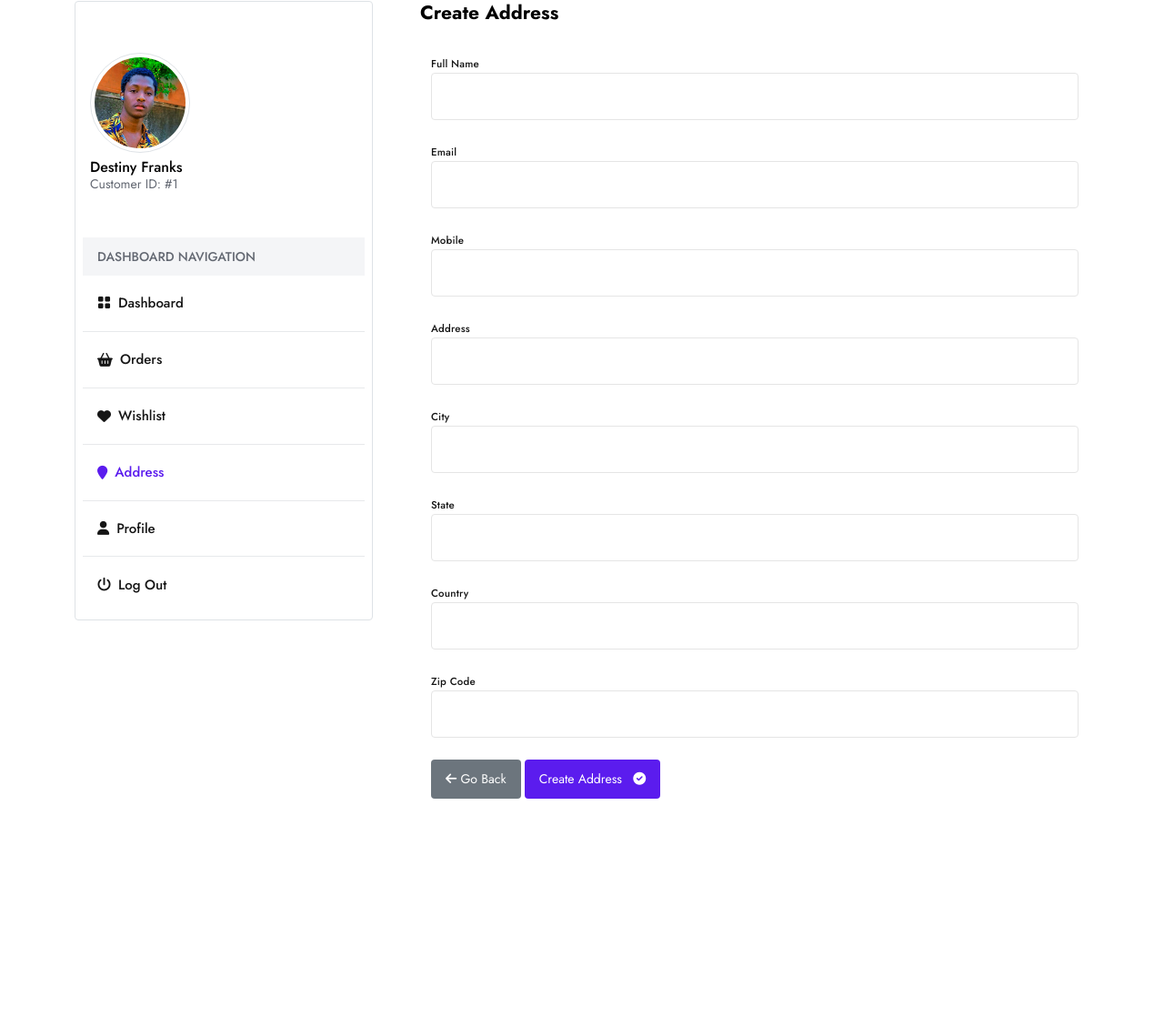
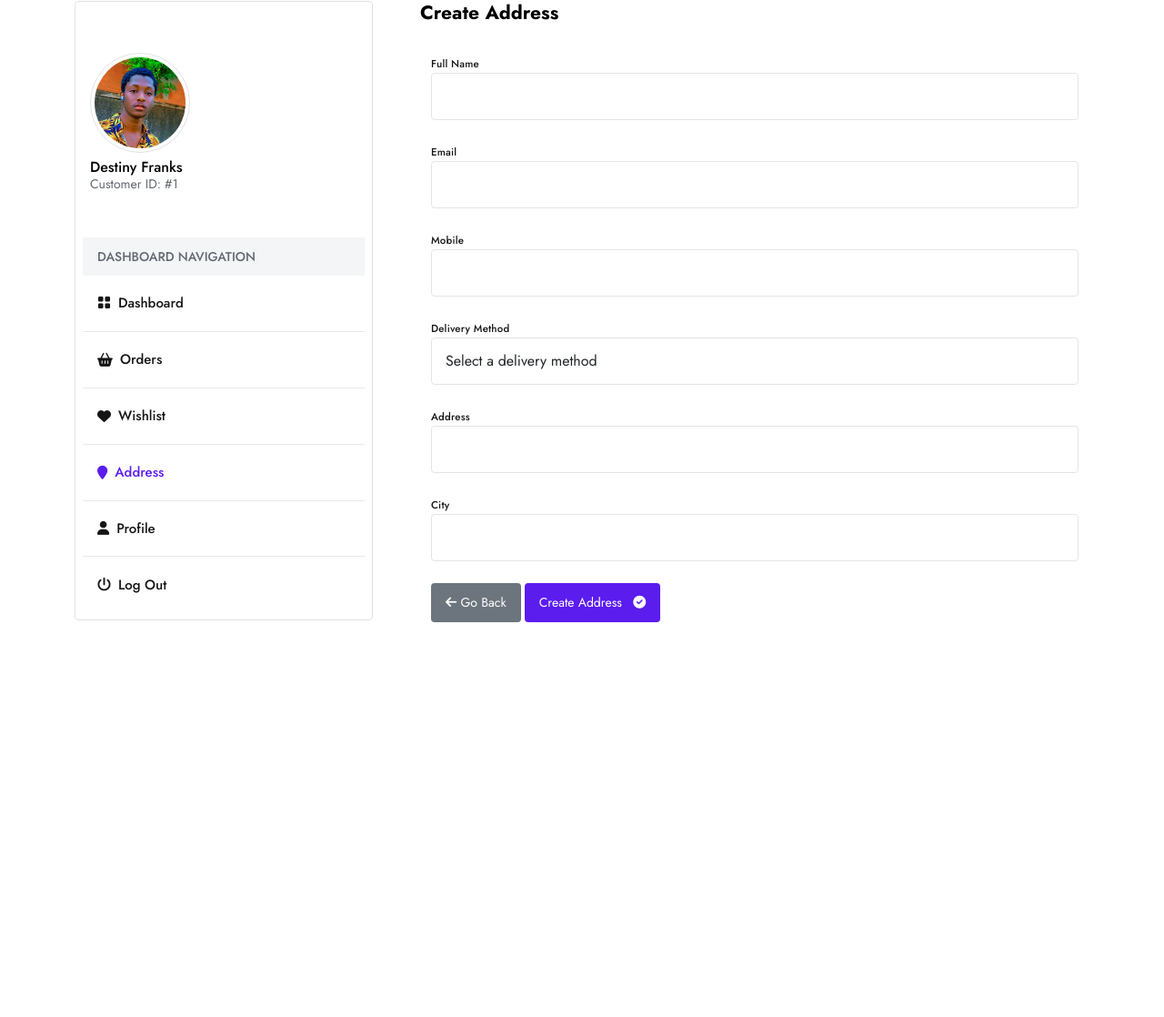
Before and after one commit to dib1g19/iBands, a Django app: page /customer/address_create/ in a window 1280 px wide. Shown: the part 164-1282 px from the top of the page at 91% size. Run offline with Django 4.2, Linux system fonts and the light colour scheme; a user stored in the database is signed in; data comes from the database, SQL or seed files in the repository; parts of the project's set-up code (start-up, migrations or seed data) failed here and were passed over; some libraries are stand-ins or nearby versions.

Commit message:
update addresses and add delivery choices

```diff
--- a/customer/views.py
+++ b/customer/views.py
@@ -128,24 +128,24 @@ def address_detail(request, id):
         full_name = request.POST.get("full_name")
         mobile = request.POST.get("mobile")
         email = request.POST.get("email")
-        country = request.POST.get("country")
-        state = request.POST.get("state")
+        delivery_method = request.POST.get("delivery_method")
         city = request.POST.get("city")
         address_location = request.POST.get("address")
-        zip_code = request.POST.get("zip_code")
+
+        # if delivery_method not in ["econt", "speedy", "personal"]:
+        #     messages.error(request, "Invalid delivery method selected.")
+        #     return redirect("customer:address_detail", id=id)
 
         address.full_name = full_name
         address.mobile = mobile
         address.email = email
-        address.country = country
-        address.state = state
+        address.delivery_method = delivery_method
         address.city = city
         address.address = address_location
-        address.zip_code = zip_code
         address.save()
 
-        messages.success(request, "Address updated")
-        return redirect("customer:address_detail", address.id)
+        messages.success(request, "Address updated successfully!")
+        return redirect("customer:addresses")
 
     context = {
         "address": address,
@@ -159,25 +159,25 @@ def address_create(request):
         full_name = request.POST.get("full_name")
         mobile = request.POST.get("mobile")
         email = request.POST.get("email")
-        country = request.POST.get("country")
-        state = request.POST.get("state")
+        delivery_method = request.POST.get("delivery_method")
         city = request.POST.get("city")
         address = request.POST.get("address")
-        zip_code = request.POST.get("zip_code")
+
+        # if delivery_method not in ["econt", "speedy", "personal"]:
+        #     messages.error(request, "Invalid delivery method selected.")
+        #     return redirect("customer:address_create")
 
         customer_models.Address.objects.create(
             user=request.user,
             full_name=full_name,
             mobile=mobile,
             email=email,
-            country=country,
-            state=state,
+            delivery_method=delivery_method,
             city=city,
             address=address,
-            zip_code=zip_code,
         )
 
-        messages.success(request, "Address created")
+        messages.success(request, "Address created successfully!")
         return redirect("customer:addresses")
 
     return render(request, "customer/address_create.html")
--- a/templates/customer/address_create.html
+++ b/templates/customer/address_create.html
@@ -20,7 +20,6 @@
     <div class="container">
         <div class="row align-items-start justify-content-between">
             {% include 'customer/sidebar.html' %}
-
 
             <div class="col-12 col-md-12 col-lg-8 col-xl-8">
                 <div class="row mb-4">
@@ -52,6 +51,18 @@
 
                             <div class="col-xl-12 col-lg-12 col-md-12 col-sm-12 mb-4">
                                 <div class="form-group">
+                                    <label class="small text-dark ft-medium">Delivery Method</label>
+                                    <select name="delivery_method" class="form-control rounded">
+                                        <option value="">Select a delivery method</option>
+                                        <option value="econt">Econt</option>
+                                        <option value="speedy">Speedy</option>
+                                        <option value="personal">Personal</option>
+                                    </select>
+                                </div>
+                            </div>
+
+                            <div class="col-xl-12 col-lg-12 col-md-12 col-sm-12 mb-4">
+                                <div class="form-group">
                                     <label class="small text-dark ft-medium">Address</label>
                                     <input type="text" name="address" class="form-control rounded" />
                                 </div>
@@ -64,31 +75,14 @@
                                 </div>
                             </div>
 
-                            <div class="col-xl-12 col-lg-12 col-md-12 col-sm-12 mb-4">
-                                <div class="form-group">
-                                    <label class="small text-dark ft-medium">State</label>
-                                    <input type="text" name="state" class="form-control rounded" />
-                                </div>
-                            </div>
-
-                            <div class="col-xl-12 col-lg-12 col-md-12 col-sm-12 mb-4">
-                                <div class="form-group">
-                                    <label class="small text-dark ft-medium">Country</label>
-                                    <input type="text" name="country" class="form-control rounded" />
-                                </div>
-                            </div>
-
-                             <div class="col-xl-12 col-lg-12 col-md-12 col-sm-12 mb-4">
-                                <div class="form-group">
-                                    <label class="small text-dark ft-medium">Zip Code</label>
-                                    <input type="text" name="zip_code" class="form-control rounded" />
-                                </div>
-                            </div>
-
                             <div class="col-xl-12 col-lg-12 col-md-12 col-sm-12">
                                 <div class="form-group">
-                                    <a href="{% url 'customer:addresses' %}" class="btn bg-secondary text-white btn-sm rounded"> <i class="fas fa-arrow-left"></i> Go Back</a>
-                                    <button type="submit" class="btn bg-primary text-white btn-sm rounded">Create Address <i class="fas fa-check-circle ms-2"></i></button>
+                                    <a href="{% url 'customer:addresses' %}" class="btn bg-secondary text-white btn-sm rounded">
+                                        <i class="fas fa-arrow-left"></i> Go Back
+                                    </a>
+                                    <button type="submit" class="btn bg-primary text-white btn-sm rounded">Create Address
+                                        <i class="fas fa-check-circle ms-2"></i>
+                                    </button>
                                 </div>
                             </div>
                         </form>
```
Also changed, not shown: customer/models.py (+14 -4 lines), templates/customer/address_detail.html (+13 -19 lines), templates/customer/addresses.html (+1 -7 lines), customer/migrations/0005_alter_address_options_remove_address_country_and_more.py (added).
